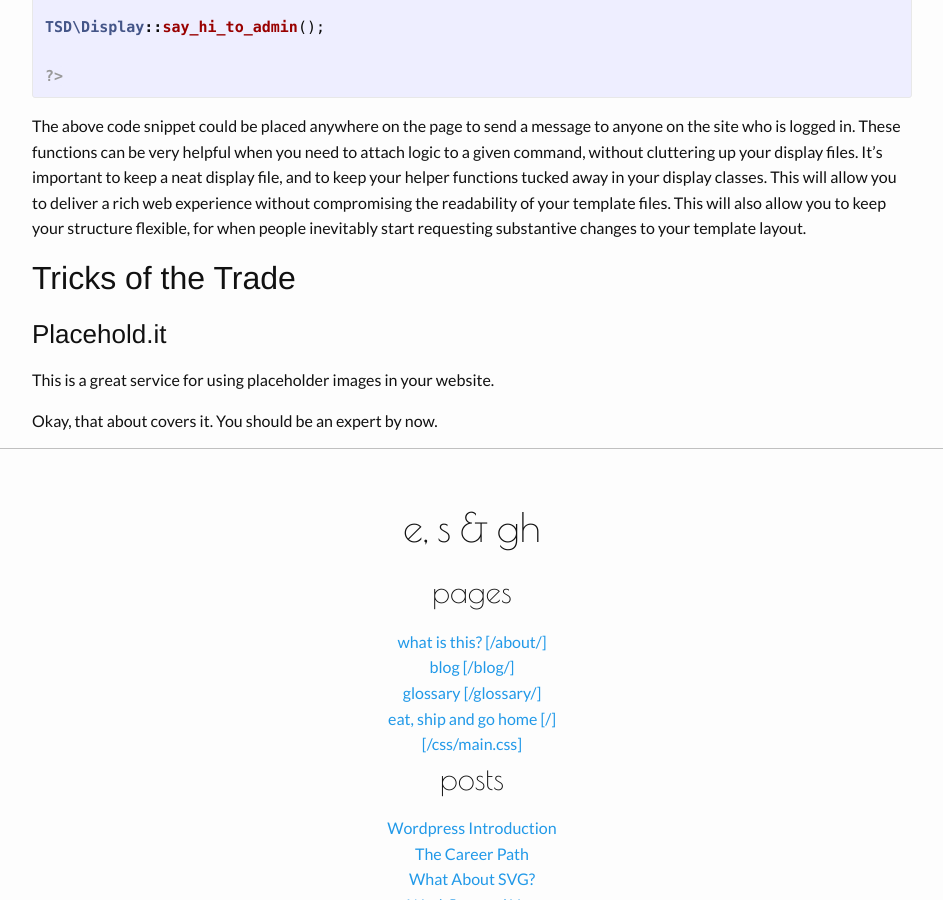
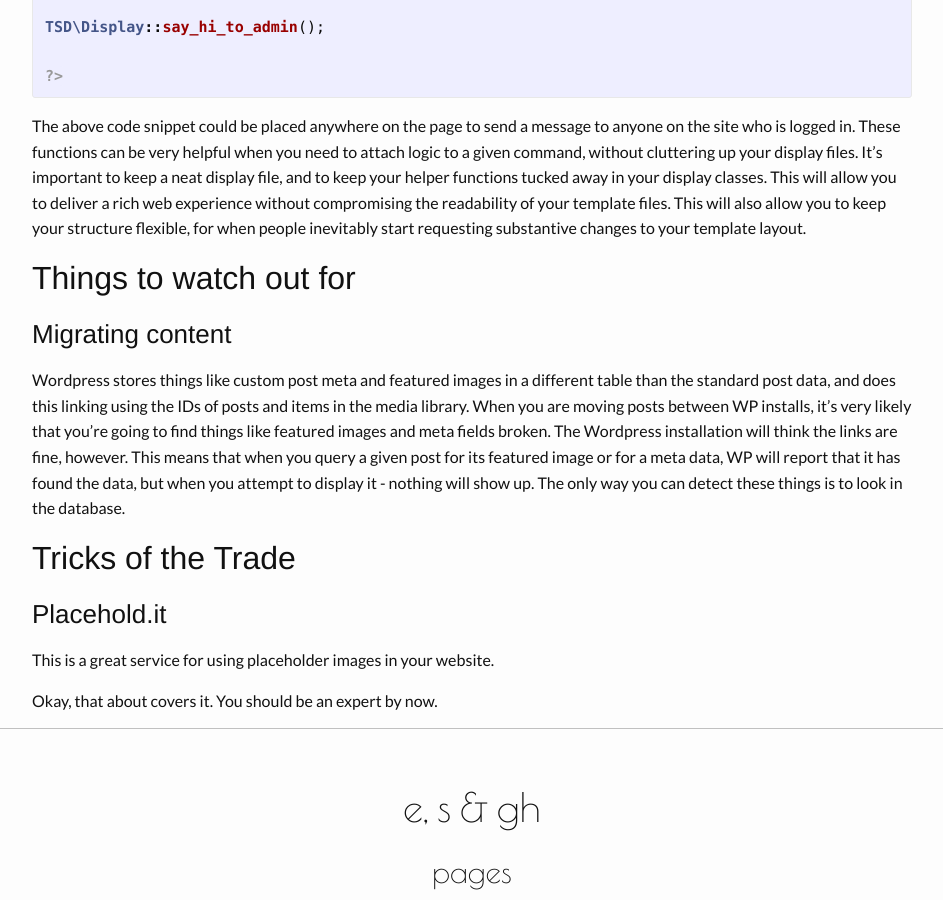
Before and after one commit to ghurson/Eat-Ship-and-Go-Home, a Jekyll site: the page built from _posts/2016-01-08-introduction-to-wordpress.md, in a window 1280 px wide and 900 px high, scrolled down 11887 px. Shown: the whole window, without its empty margins (168-1111 px from the left). Built offline with Jekyll 4.4.1, drawn with Linux system fonts in a browser that asks for light colours; nearby versions of some CDN libraries; some of the changed text lies outside the part shown.

Commit message:
added blurb on migrating content

```diff
--- a/_posts/2016-01-08-introduction-to-wordpress.md
+++ b/_posts/2016-01-08-introduction-to-wordpress.md
@@ -438,6 +438,12 @@ TSD\Display::say_hi_to_admin();
 
 The above code snippet could be placed anywhere on the page to send a message to anyone on the site who is logged in. These functions can be very helpful when you need to attach logic to a given command, without cluttering up your display files. It's important to keep a neat display file, and to keep your helper functions tucked away in your display classes. This will allow you to deliver a rich web experience without compromising the readability of your template files. This will also allow you to keep your structure flexible, for when people inevitably start requesting substantive changes to your template layout.
 
+## Things to watch out for
+
+### Migrating content
+
+Wordpress stores things like custom post meta and featured images in a different table than the standard post data, and does this linking using the IDs of posts and items in the media library. When you are moving posts between WP installs, it's very likely that you're going to find things like featured images and meta fields broken. The Wordpress installation will think the links are fine, however. This means that when you query a given post for its featured image or for a meta data, WP will report that it has found the data, but when you attempt to display it - nothing will show up. The only way you can detect these things is to look in the database.
+
 ## Tricks of the Trade
 
 ### Placehold.it
```
